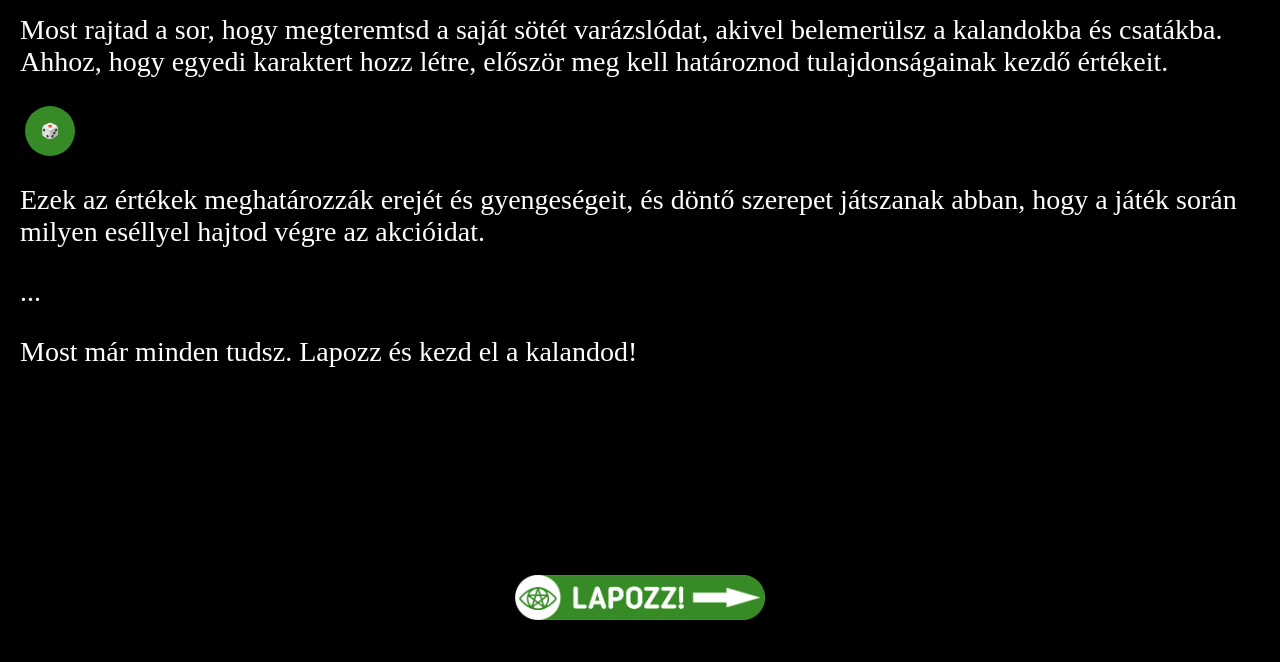
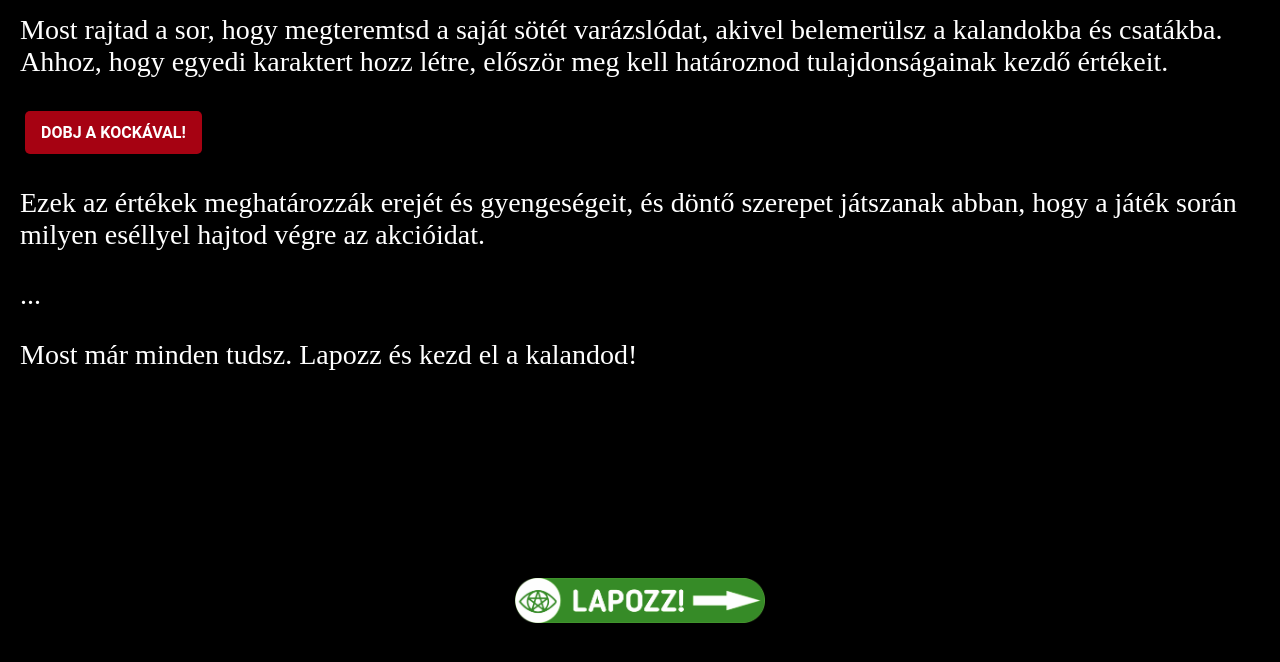
Before and after one commit to Zozzy087/A-S-M-U, a plain HTML site: page pages/4.html in a window 1280 px wide. Shown: the part 124-786 px from the top of the page. Drawn offline with Linux system fonts and the light colour scheme.

Commit message:
Update 4.html

```diff
--- a/pages/4.html
+++ b/pages/4.html
@@ -21,19 +21,35 @@
 
     .single-dice-toggle {
       position: relative;
-      z-index: 1000;
-      width: 50px;
-      height: 50px;
-      background: #368B27;
-      color: white;
-      border: none;
-      border-radius: 50%;
-      cursor: pointer;
-      font-size: 24px;
-      display: flex;
-      align-items: center;
-      justify-content: center;
-    }
+  z-index: 1000;
+
+  /* ne fix szélesség, csak belső párnázás */
+  width: auto;
+  padding: 0.75rem 1rem;
+
+  /* állíts be egy kényelmes betűméretet */
+  font-size: 1rem;
+  font-family: 'Roboto', serif;  /* vagy Roboto, ha azt választod */
+  font-weight: 700;
+
+  background: #A60212;
+  color: white;
+  border: none;
+  border-radius: 5px;  /* kerekített téglalap */
+
+  cursor: pointer;
+  text-align: center;
+  white-space: nowrap;  /* egy sorban maradjon */
+}
+
+/* Ha mobilon esetleg túl hosszú lenne, engedjük tördelni: */
+@media (max-width: 480px) {
+  .dice-toggle {
+    white-space: normal;
+    font-size: 0.9rem;
+    padding: 0.5rem;
+  }
+}
 
     .dice-results {
       display: flex;
@@ -55,7 +71,7 @@
     .dice-button {
       padding: 10px 20px;
       margin-top: 10px;
-      background: #368B27;
+      background: #A60212;
       color: white;
       border: none;
       border-radius: 5px;
@@ -65,11 +81,11 @@
     }
 
     .dice-button:hover {
-      background: #368B27;
+      background: #A60212;
       transform: scale(1.05);
     }
 	.dice-title {
-  font-family: 'Cinzel', serif;
+  font-family: 'Roboto', serif;
   color: white;
   background: black;
   display: inline-block;
@@ -90,8 +106,8 @@ akivel belemerülsz a kalandokba és csatákba. Ahhoz, hogy egyedi
 karaktert hozz létre, először meg kell határoznod tulajdonságainak
 kezdő értékeit.</p>
 <!-- Kockadobás widgetek -->
-  <button class="single-dice-toggle" onclick="toggleSingleDiceWidget()" title="1 Kockás dobás" style="padding: 4px 6px;">
-    <span style="font-size: 15px;">🎲</span>
+  <button class="single-dice-toggle" onclick="toggleSingleDiceWidget()" title="DOBJ A KOCKÁVAL!">
+    DOBJ A KOCKÁVAL!
   </button>
   <div id="single-dice-widget-container"></div>
 
```
